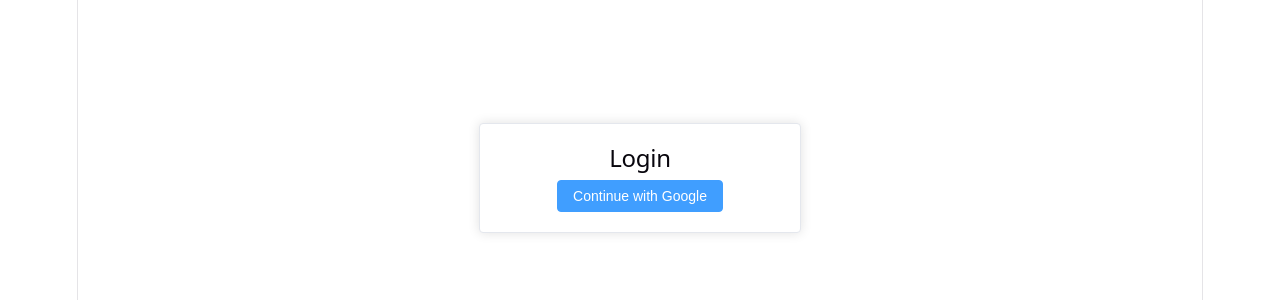
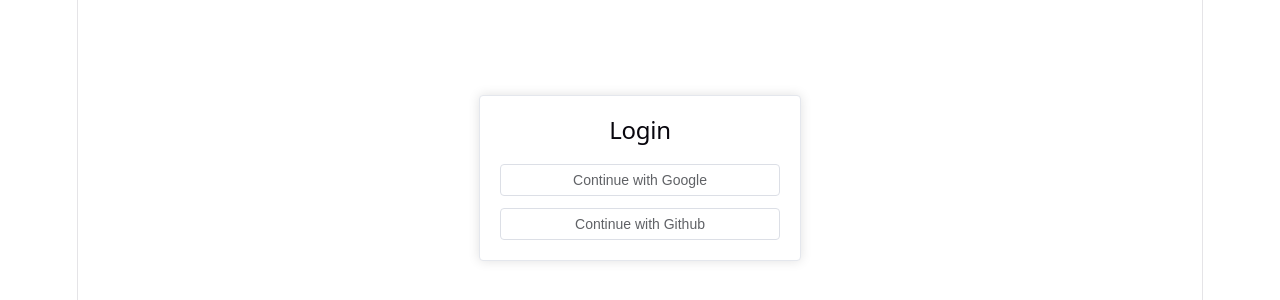
Before and after one commit to explorer16/TT_project, a Vue app: page /auth in a window 1280 px wide. Shown: the part 222-522 px from the top of the page. Built offline with nearby package versions, Linux system fonts and the light colour scheme.

Commit message:
Added Github authorization

```diff
--- a/src/pages/Auth/index.vue
+++ b/src/pages/Auth/index.vue
@@ -3,20 +3,37 @@
 
 const auth = useAuthStore()
 
-const login = () => {
+const loginWithGoogle = () => {
   auth.loginWithGoogle()
+}
+const loginWithGithub = () => {
+  auth.loginWithGithub()
 }
 </script>
 <template>
   <div style="height: 100vh; display: flex; justify-content: center; align-items: center;">
-    <el-card style="width: 320px; text-align: center;">
-      <h2>Login</h2>
-      <el-button type="primary" @click="login">
-        Continue with Google
-      </el-button>
+    <el-card style="width: 320px;">
+      <div class="login-content">
+        <h2>Login</h2>
+        <div>
+          <el-button style="width: 100%" @click="loginWithGoogle()">Continue with Google</el-button>
+        </div>
+        <div>
+          <el-button style="width: 100%" @click="loginWithGithub()">Continue with Github</el-button>
+        </div>
+      </div>
     </el-card>
   </div>
 </template>
 <style scoped>
-
+.login-content {
+  display: flex;
+  flex-direction: column;
+  align-items: stretch;
+  gap: 12px;
+}
+.login-content h2 {
+  text-align: center;
+  margin: 0 0 8px 0;
+}
 </style>
--- a/src/stores/auth.js
+++ b/src/stores/auth.js
@@ -53,6 +53,14 @@
                 }
             })
         },
+        async loginWithGithub() {
+            await supabase.auth.signInWithOAuth({
+                provider: 'github',
+                options: {
+                    redirectTo: 'http://localhost:5173/auth/callback',
+                }
+            })
+        },
         async logout() {
             await supabase.auth.signOut()
             this.user = null
```
